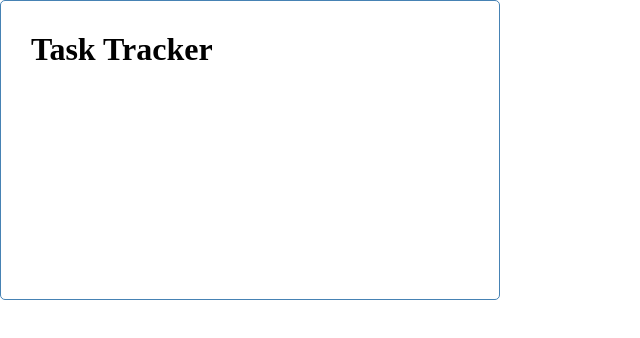
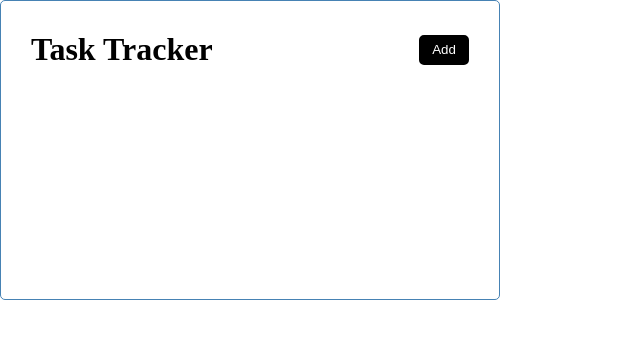
Before and after one commit to TinNguyen01600/Task-tracker, a React (Create React App) app: page / in a window 1280 px wide. Shown: the top 338 px of the page, without its empty margins (0-640 px from the left). Built offline with nearby package versions, Linux system fonts and the light colour scheme.

Commit message:
add Button component and its CSS

```diff
--- /dev/null
+++ b/src/components/Button.js
@@ -0,0 +1,23 @@
+import PropTypes from "prop-types";
+
+const Button = (props) => {
+	const { text, color, handleAddButton } = props;
+
+	return (
+		<button
+			className="btn"
+			style={{ backgroundColor: color }}
+			onClick={handleAddButton}
+		>
+			{text}
+		</button>
+	);
+};
+
+Button.propTypes = {
+	text: PropTypes.string,
+	color: PropTypes.string,
+    onClick: PropTypes.func
+};
+
+export default Button;
--- a/src/components/Header.js
+++ b/src/components/Header.js
@@ -1,24 +1,34 @@
-import PropTypes from 'prop-types'
+import PropTypes from "prop-types";
+import Button from "./Button";
 
 const Header = (props) => {
-    const { title } = props
-    return (
-        <header>
-            <h1>{title}</h1>
-        </header>
-    )
-}
+	const { title } = props;
 
+	const handleAddButton = () => {
+		console.log("Click");
+	};
+
+	return (
+		<header className="header">
+			<h1>{title}</h1>
+			<Button
+                color={"black"}
+                text={"Add"}
+                handleAddButton={handleAddButton}
+            />
+		</header>
+	);
+};
 
 // If there's no props passed in, this is the default props
 Header.defaultProps = {
-    title: 'Task Tracker'
-}
+	title: "Task Tracker",
+};
 
 // Prop types
 Header.propTypes = {
-    title: PropTypes.string.isRequired
-}
+	title: PropTypes.string.isRequired,
+};
 
 // CSS in JS
 // const headingStyle = {
@@ -26,4 +36,4 @@ Header.propTypes = {
 //     backgroundColor: 'black'
 // }
 
-export default Header
+export default Header;
--- a/src/index.css
+++ b/src/index.css
@@ -11,3 +11,19 @@
     padding: 30px;
     border-radius: 5px;
 }
+
+.header {
+    display: flex;
+    justify-content: space-between;
+    align-items: center;
+    margin-bottom: 20px;
+}
+
+.btn {
+    width: 50px;
+    height: 30px;
+    color: white;
+    background-color: black;
+    border: 2px solid black;
+    border-radius: 5px;
+}
```
